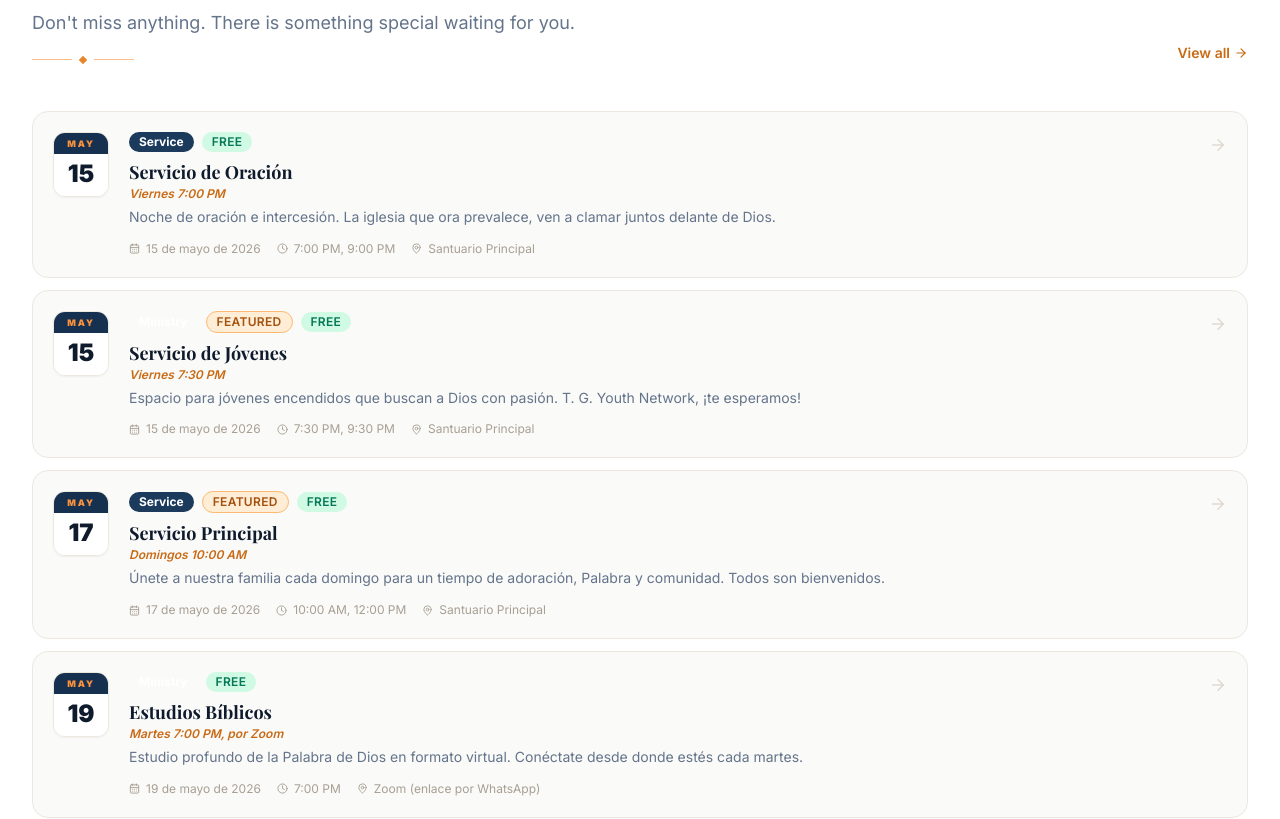
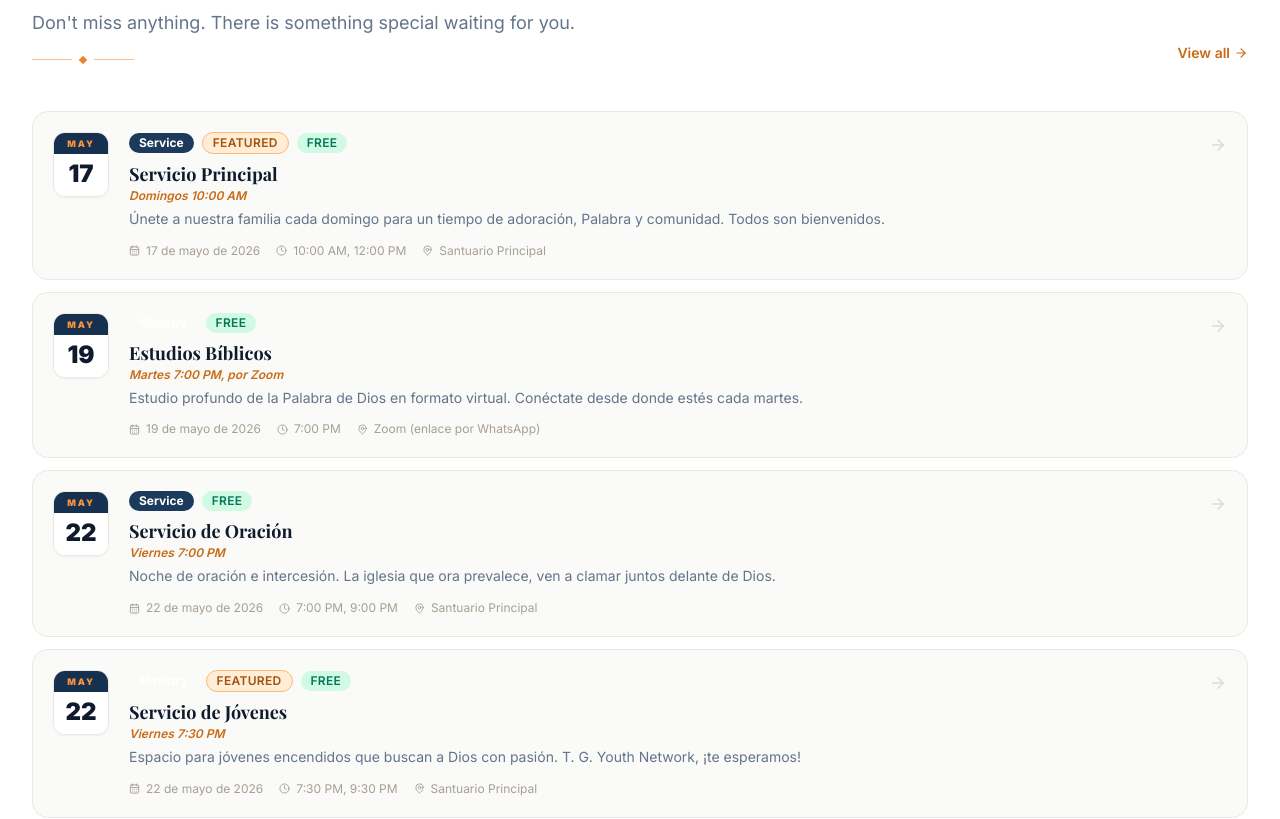
Before and after one commit to Jengaup/Centro-Cristiano-Adoram-Webpage, a Next.js app: page /en in a window 1280 px wide. Shown: the part 4244-5063 px from the top of the page. Built offline with nearby package versions, Linux system fonts and the light colour scheme; a web font is replaced by a local one.

Commit message:
Advance past Friday events to May 22, 2026
May 15 services have passed; move Oración and Jóvenes
to the next upcoming Friday (May 22).

https://claude.ai/code/session_01BCgaQf9XzTRiDUwfNNpdao

```diff
--- a/src/data/events.ts
+++ b/src/data/events.ts
@@ -45,7 +45,7 @@ export const upcomingEvents: ChurchEvent[] = [
     title: "Servicio de Oración",
     subtitle: "Viernes 7:00 PM",
     description: "Noche de oración e intercesión. La iglesia que ora prevalece, ven a clamar juntos delante de Dios.",
-    date: "2026-05-15",
+    date: "2026-05-22",
     time: "7:00 PM",
     endTime: "9:00 PM",
     location: "Santuario Principal",
@@ -58,7 +58,7 @@ export const upcomingEvents: ChurchEvent[] = [
     title: "Servicio de Jóvenes",
     subtitle: "Viernes 7:30 PM",
     description: "Espacio para jóvenes encendidos que buscan a Dios con pasión. T. G. Youth Network, ¡te esperamos!",
-    date: "2026-05-15",
+    date: "2026-05-22",
     time: "7:30 PM",
     endTime: "9:30 PM",
     location: "Santuario Principal",
```
